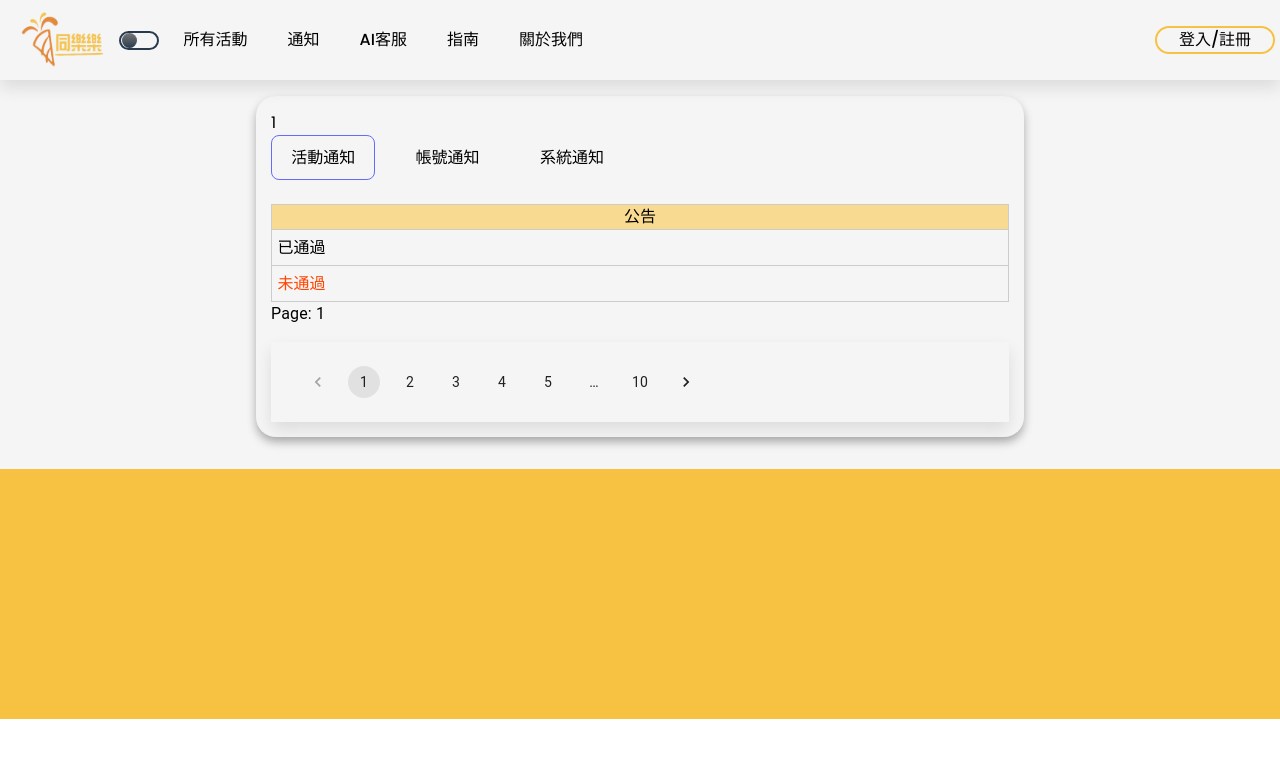
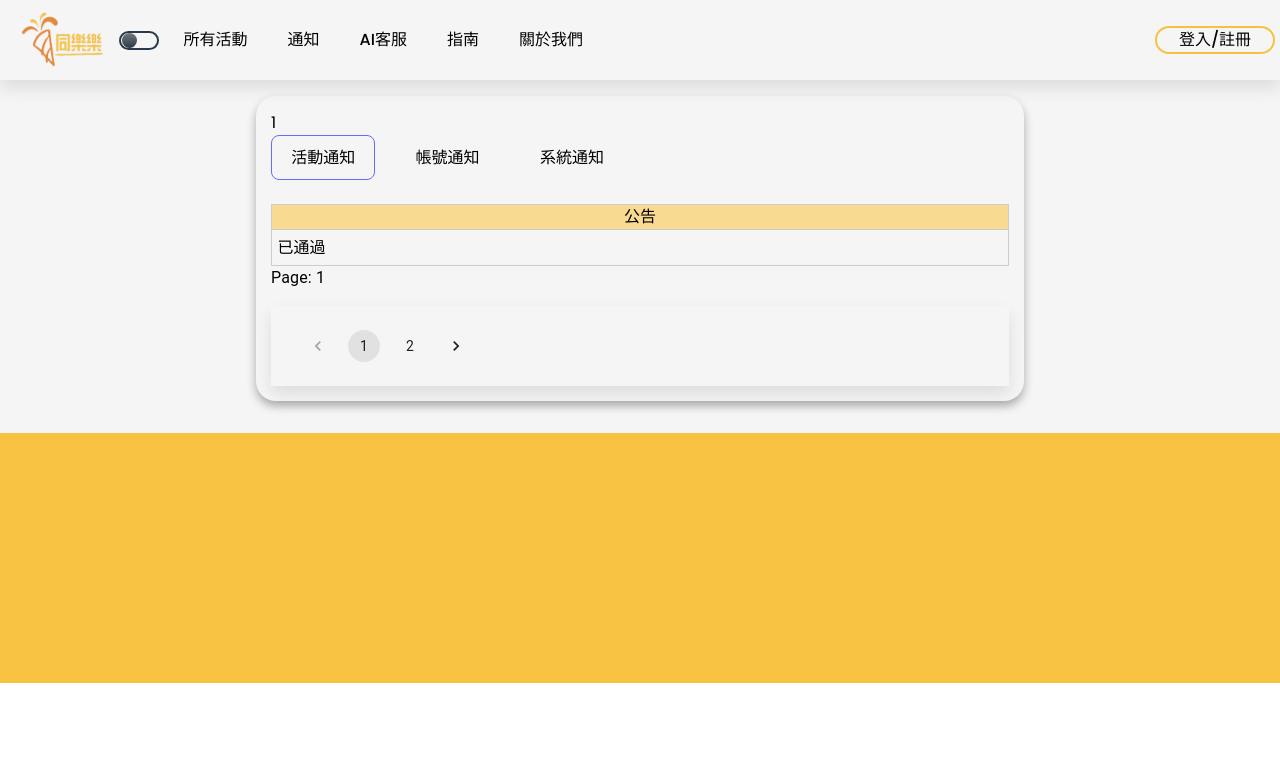
Before and after one commit to XuXinJay/DatingPlatform-React, a React (Vite) app: page /notify in a window 1280 px wide. Shown: the top 758 px of the page. Built offline with nearby package versions, Linux system fonts and the light colour scheme; no server answers.

Commit message:
(調整）修正pagination 頁數顯示不同步;新增notify data type

```diff
--- a/src/pages/Notify/Types/index.d.ts
+++ b/src/pages/Notify/Types/index.d.ts
@@ -1,4 +1,9 @@
 export interface PaginationControllerType {
   currentPage: number;
   handleChangePage: (event: ChangeEvent<unknown>, page: number) => void;
+  pageCount: number;
 }
+
+export interface notifyData {
+  [key: string] : string;
+}
--- a/src/pages/Notify/components/Notify.tsx
+++ b/src/pages/Notify/components/Notify.tsx
@@ -1,15 +1,17 @@
 import React, { useState, useEffect } from 'react';
 import PaginationController from './Pagination';
 import '../styles/notify.scss';
+import { notifyData } from '../Types';
 
 function Notify() {
   const [notifications, setNotifications] = useState([]);
   const [currentType, setCurrentType] = useState('活動');
   const [current, setCurrent] = useState(1);
-  const [perPage, setPerPage] = useState(15);
+  const [perPage, setPerPage] = useState(1);
+  const [pageCount, setPageCount] = useState(0);
 
   useEffect(() => {
-    const notifyData = [
+    const notifyData:notifyData[] = [
       { id: '1', type: '活動', state: '已通過' },
       { id: '2', type: '活動', state: '未通過' },
       { id: '3', type: '帳號', state: '未通過' },
@@ -22,16 +24,21 @@ function Notify() {
 
   const getData = () => {
     return notifications
-      .filter(notify => notify.type === currentType)
+      .filter((notify:notifyData) => notify.type === currentType)
       .slice((current - 1) * perPage, current * perPage);
   };
 
-  const handleChangeType = (type) => {
+  useEffect(() => {
+    const total = notifications.filter((notify:notifyData) => notify.type === currentType).length;
+    setPageCount(Math.ceil(total / perPage));
+  }, [notifications, currentType, perPage]);
+
+  const handleChangeType = (type:string) => {
     setCurrentType(type);
     setCurrent(1);
   };
 
-  const handleChangePage = (event, value) => {
+  const handleChangePage = (event:unknown, value:number) => {
     setCurrent(value);
   };
 
@@ -68,7 +75,7 @@ function Notify() {
                 </tr>
               </thead>
               <tbody className="notify_tbody">
-                {getData().map((notify) => (
+                {getData().map((notify:notifyData) => (
                   <tr key={notify.id}>
                     <td className={notify.state.includes('未通過') ? 'notify_tbody_border_RED' : 'notify_tbody_border'}>
                       {notify.state}
@@ -80,7 +87,7 @@ function Notify() {
           </div>
         </div>
       </div>
-      <PaginationController currentPage={current} handleChangePage={handleChangePage} />
+      <PaginationController currentPage={current} handleChangePage={handleChangePage} pageCount={pageCount} />
     </div>
   );
 }
--- a/src/pages/Notify/components/Pagination.tsx
+++ b/src/pages/Notify/components/Pagination.tsx
@@ -7,12 +7,13 @@ import { PaginationControllerType } from '../Types';
 
 function PaginationController({
   currentPage,
-  handleChangePage
+  handleChangePage,
+  pageCount
 }: PaginationControllerType) {
   return (
     <Stack spacing={2}>
       <Typography>Page: {currentPage}</Typography>
-      <Pagination count={10} page={currentPage} onChange={handleChangePage} />
+      <Pagination count={pageCount} page={currentPage} onChange={handleChangePage} />
     </Stack>
   );
 }
```
